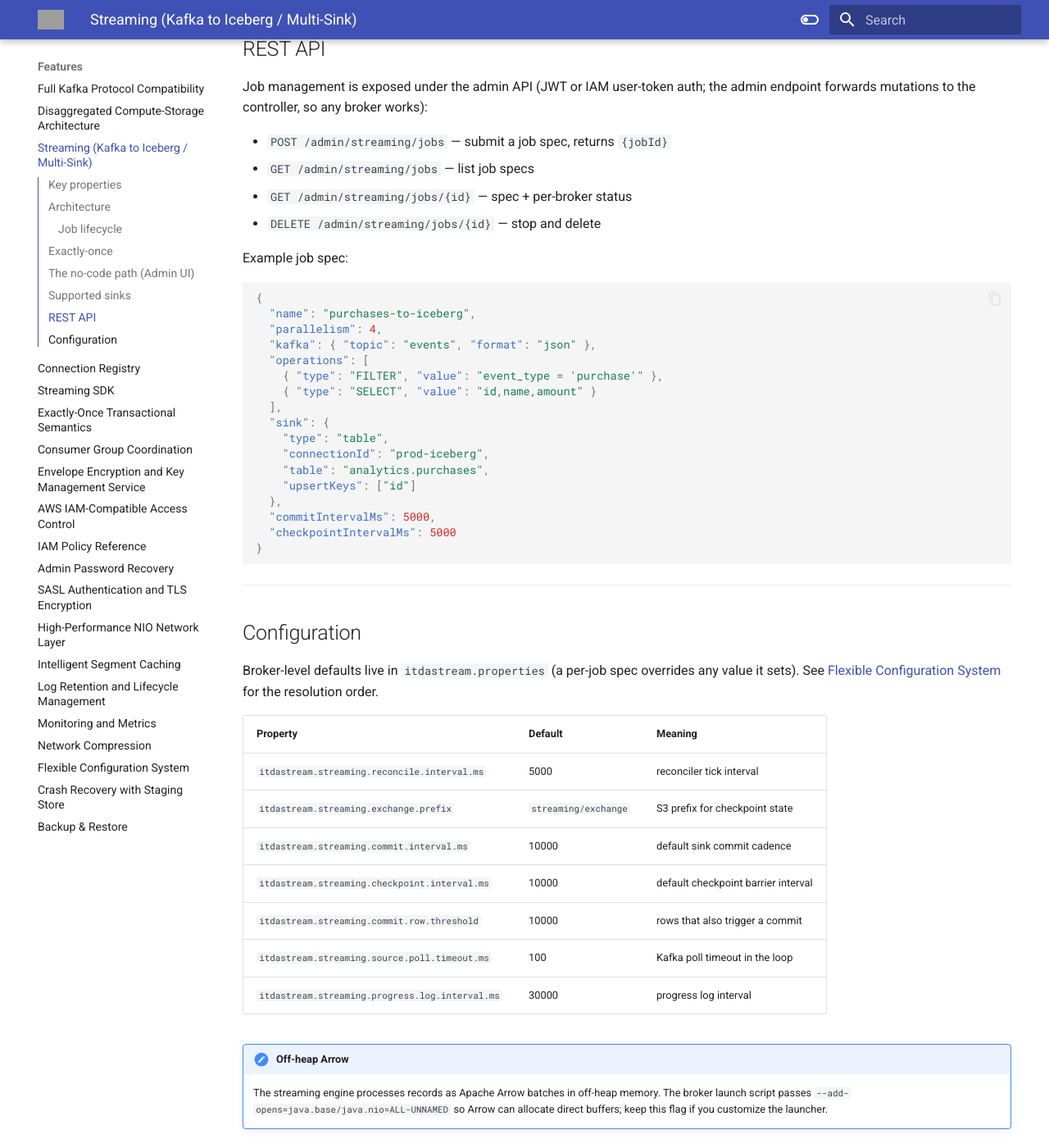
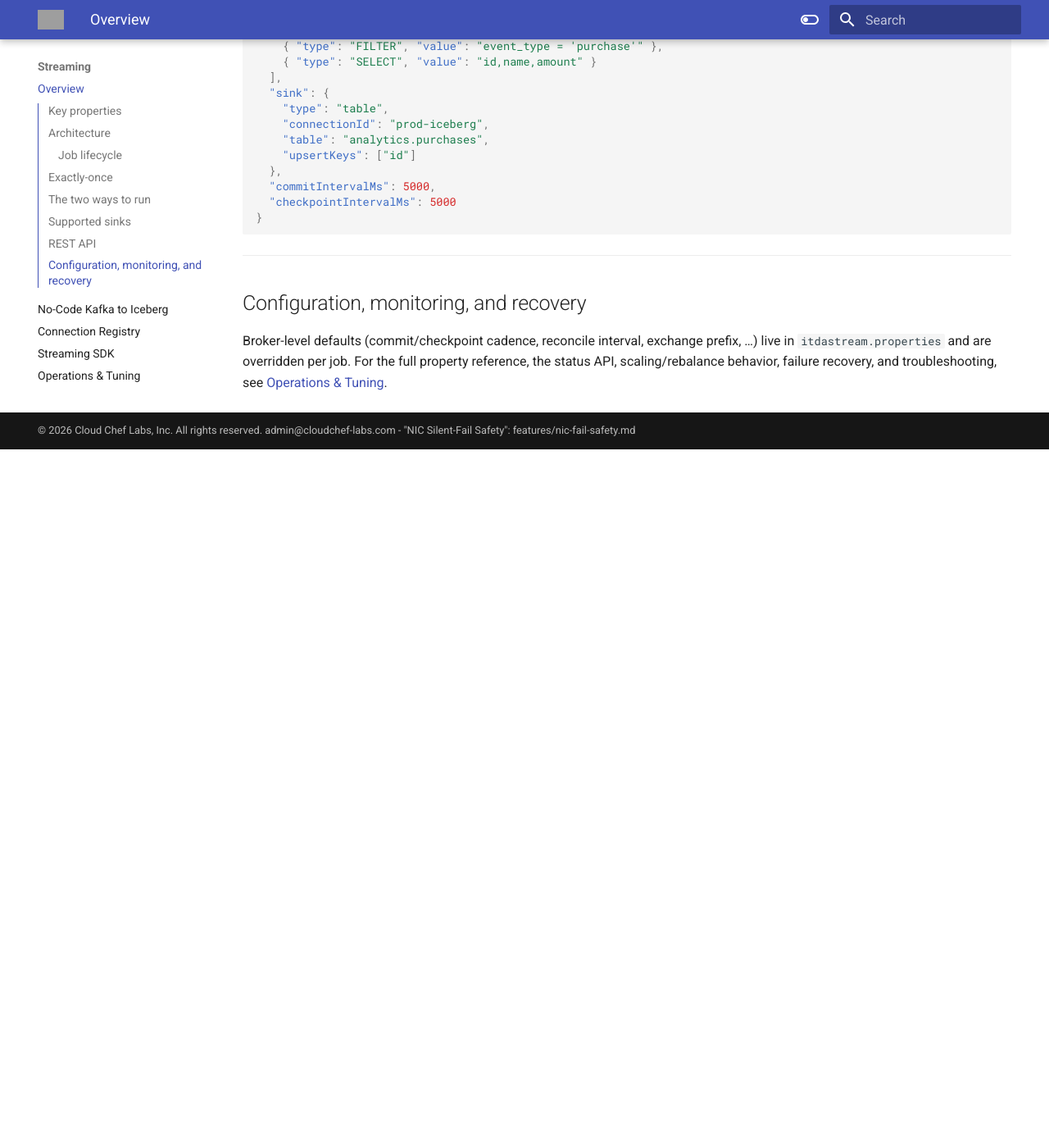
Before and after one commit to cloudcheflabs/itdastream-docs, an MkDocs documentation site: the page built from docs/features/streaming.md, in a window 1280 px wide and 1400 px high, scrolled down 3577 px. Shown: the whole window at 82% size. Built offline with MkDocs 1.6.1 and Material for MkDocs 9.7.7, drawn with Linux system fonts in a browser that asks for light colours; the version menu is left out; after the commit the page ends 4125 px from its top, so only the background shows below that; some of the changed text lies outside the part shown; grey boxes are pictures that could not be loaded.

Commit message:
docs(streaming): dedicated Streaming menu, ontul-style home, deeper content
- index.md: ontul-style landing — smaller centered logo (320px), a short "what is
  ItdaStream" tagline + description, and a Get Started button.
- mkdocs.yml nav: add Home; pull Streaming out as a top-level section (Overview,
  No-Code Kafka to Iceberg, Connection Registry, Streaming SDK, Operations & Tuning).
- New: streaming-no-code.md (full UI walkthrough) and streaming-operations.md
  (config reference, monitoring/status API, scaling & rebalance, exactly-once failure
  recovery, troubleshooting, capacity).
- streaming.md: refocused as the Overview, linking the dedicated pages.

Co-Authored-By: Claude Opus 4.8 (1M context) <noreply@anthropic.com>

```diff
--- a/docs/features/streaming.md
+++ b/docs/features/streaming.md
@@ -6,13 +6,14 @@ same cluster that stores your topics — no separate compute cluster to operate.
 
 Two ways to run a pipeline:
 
-- **No-code** — in the Admin UI pick a source topic, a parallelism, a format (JSON/Avro), a
-  target (e.g. an Iceberg table referenced through a named connection), and the records flow
-  continuously into the sink. No job to compile or deploy.
+- **No-code** — in the Admin UI pick a source topic, a parallelism, a format (JSON/Avro), and a
+  target (e.g. an Iceberg table referenced through a named connection); records flow continuously
+  into the sink. No job to compile or deploy. See [No-Code Kafka → Iceberg](streaming-no-code.md).
 - **SDK** — submit a Java job with `filter` / `select` / `map` / `flatMap` transforms to any of
   the supported sinks. See the [Streaming SDK](streaming-sdk.md).
 
-Both paths produce the same job specification and run on the same engine.
+Both paths produce the same job specification and run on the same engine. For configuration,
+monitoring, scaling, and recovery see [Operations & Tuning](streaming-operations.md).
 
 ---
 
@@ -102,24 +103,14 @@ an equality-delete on the keys, so re-processed rows collapse to the latest valu
 
 ---
 
-## The no-code path (Admin UI)
+## The two ways to run
 
-Open **Streaming → New Job** and fill in:
+- **[No-Code Kafka → Iceberg](streaming-no-code.md)** — a step-by-step walkthrough of configuring
+  a topic-to-Iceberg pipeline entirely in the Admin UI.
+- **[Streaming SDK](streaming-sdk.md)** — submit richer Java jobs with transforms and any sink.
 
-| Field | Meaning |
-|---|---|
-| Source Topic | the Kafka topic to consume |
-| Parallelism | number of consumer threads in the job's group (spread across brokers) |
-| Format | `json` or `avro` (Avro uses the configured Schema Registry) |
-| Sink Type | Iceberg / Kafka / JDBC / Elasticsearch / HTTP / Console / NeorunBase |
-| Connection | a connection of the matching type (for Iceberg/Kafka/JDBC/ES/NeorunBase) |
-| Target | Iceberg `namespace.table`, Kafka topic, JDBC/NeorunBase table, ES index, or HTTP URL |
-| Upsert Keys | (Iceberg, optional) comma-separated keys for idempotent upsert |
-| Commit / Checkpoint Interval | exactly-once cadence in ms |
-| Filter / Select | (optional) simple transforms |
-
-Connections are managed on the **Connections** page; create an Iceberg connection (catalog URI,
-warehouse, S3 credentials) before creating an Iceberg job.
+Both reference credentials through the [Connection Registry](connections.md) and run on the same
+engine; both produce the same job spec (see the REST API below).
 
 ---
 
@@ -171,22 +162,9 @@ Example job spec:
 
 ---
 
-## Configuration
+## Configuration, monitoring, and recovery
 
-Broker-level defaults live in `itdastream.properties` (a per-job spec overrides any value it
-sets). See [Flexible Configuration System](configuration.md) for the resolution order.
-
-| Property | Default | Meaning |
-|---|---|---|
-| `itdastream.streaming.reconcile.interval.ms` | 5000 | reconciler tick interval |
-| `itdastream.streaming.exchange.prefix` | `streaming/exchange` | S3 prefix for checkpoint state |
-| `itdastream.streaming.commit.interval.ms` | 10000 | default sink commit cadence |
-| `itdastream.streaming.checkpoint.interval.ms` | 10000 | default checkpoint barrier interval |
-| `itdastream.streaming.commit.row.threshold` | 10000 | rows that also trigger a commit |
-| `itdastream.streaming.source.poll.timeout.ms` | 100 | Kafka poll timeout in the loop |
-| `itdastream.streaming.progress.log.interval.ms` | 30000 | progress log interval |
-
-!!! note "Off-heap Arrow"
-    The streaming engine processes records as Apache Arrow batches in off-heap memory. The
-    broker launch script passes `--add-opens=java.base/java.nio=ALL-UNNAMED` so Arrow can
-    allocate direct buffers; keep this flag if you customize the launcher.
+Broker-level defaults (commit/checkpoint cadence, reconcile interval, exchange prefix, …) live in
+`itdastream.properties` and are overridden per job. For the full property reference, the status
+API, scaling/rebalance behavior, failure recovery, and troubleshooting, see
+[Operations & Tuning](streaming-operations.md).
--- a/mkdocs.yml
+++ b/mkdocs.yml
@@ -32,17 +32,21 @@ theme:
 
 
 nav:
+  - "Home": index.md
   - "Architecture":
       - "itdastream Architecture": architecture/architecture.md
   - "Installation":
       - "Installation": installation/installation.md
       - "Getting Started": intro/intro.md
+  - "Streaming":
+      - "Overview": features/streaming.md
+      - "No-Code Kafka to Iceberg": features/streaming-no-code.md
+      - "Connection Registry": features/connections.md
+      - "Streaming SDK": features/streaming-sdk.md
+      - "Operations & Tuning": features/streaming-operations.md
   - "Features":
       - "Full Kafka Protocol Compatibility": features/kafka-compatible.md
       - "Disaggregated Compute-Storage Architecture": features/disaggre-architecture.md
-      - "Streaming (Kafka to Iceberg / Multi-Sink)": features/streaming.md
-      - "Connection Registry": features/connections.md
-      - "Streaming SDK": features/streaming-sdk.md
       - "Exactly-Once Transactional Semantics": features/tx.md
       - "Consumer Group Coordination": features/consumer-group.md
       - "Envelope Encryption and Key Management Service": features/kms.md
```
Also changed, not shown: docs/features/streaming-no-code.md (added, +139 -0 lines), docs/features/streaming-operations.md (added, +106 -0 lines), docs/index.md (+16 -5 lines).
